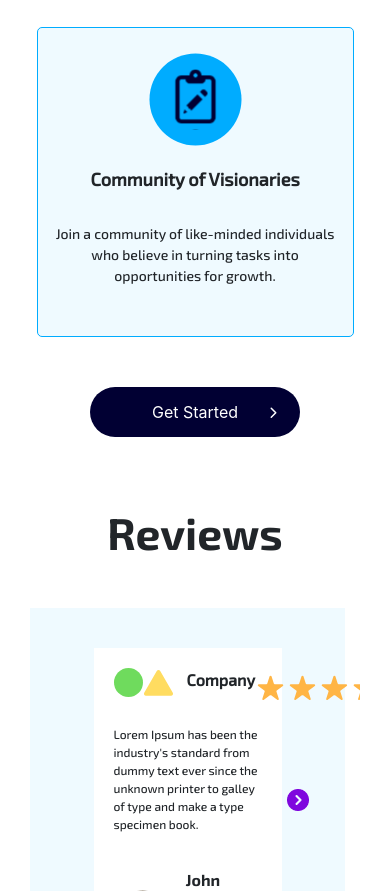
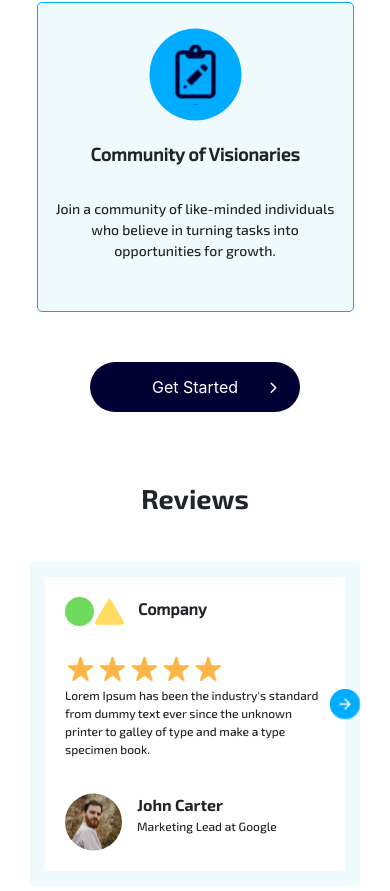
Before and after one commit to ziaaurrehman/Reawake-Front-end, a React (Create React App) app: page / in a window 390 px wide. Shown: the part 1972-2863 px from the top of the page. Built offline with nearby package versions, Linux system fonts and the light colour scheme; the HTML template or start-up script is replaced by a standard one.

Commit message:
compress-images

```diff
--- a/src/App.css
+++ b/src/App.css
@@ -32,6 +32,9 @@ a:hover {
 }
 .hero_img img {
   height: 480px;
+}
+.dddd{
+  height: 30px;
 }
 .hero_flex{
 background-color: #00ACFF;
@@ -570,6 +573,31 @@ width: 80%;
   .item_fields_2 {
 flex-direction: column;
 }
+.h2_1{
+  font-size: 27px;
+}
+.orignal_card {
+  width: 100%;
+}
+.review_flex{
+flex-direction: column;
+}
+.customArrowRight{
+right: 0;
+}
+.customArrowLeft{
+left: 0;
+}
+.p_4{
+  width: 68%;
+    margin-left: auto;
+    margin-right: auto;
+}
+.card_bg{
+padding: 15px;
+margin-right: 0;
+}
+
 .cpad{
   display: none;
 }
--- a/src/Components/Review.jsx
+++ b/src/Components/Review.jsx
@@ -131,7 +131,7 @@ const Review = () => {
 const CustomLeftArrow = ({ onClick }) => {
     return (
       <div onClick={onClick} className="customArrowLeft pointer">
-        <img className="dddd" src="/images/left-arrow.png" alt="Left"></img>
+        <img className="dddd" src="/images/right-arrow.png" alt="Left"></img>
       </div>
     );
   };
@@ -139,7 +139,7 @@ const CustomLeftArrow = ({ onClick }) => {
   const CustomRightArrow = ({ onClick }) => {
     return (
       <div onClick={onClick} className="customArrowRight pointer">
-        <img className="dddd" src="/images/right-arrow.png" alt="right"></img>
+        <img className="dddd" src="/images/left-arrow (2).png" alt="right"></img>
       </div>
     );
   };
```
Also changed, not shown: public/images/left-arrow (2).png (added), public/images/right-arrow.png.
